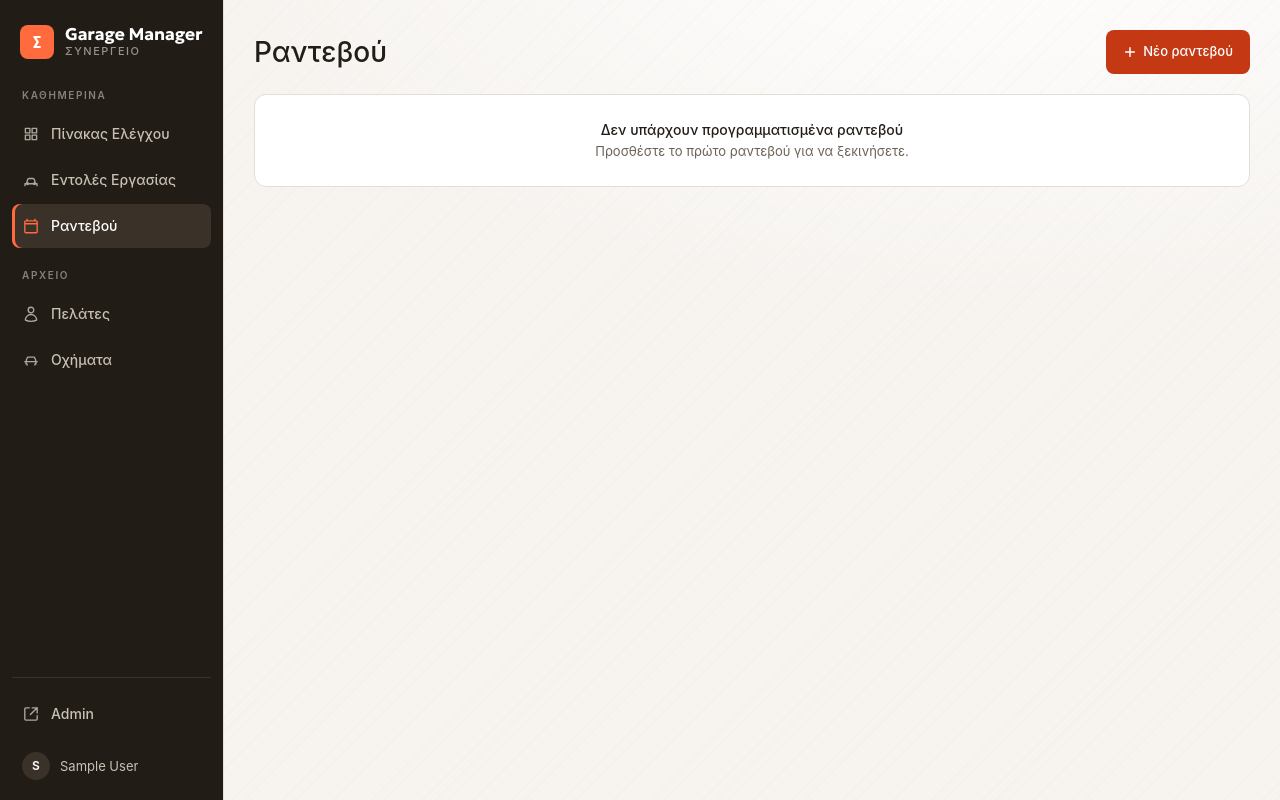
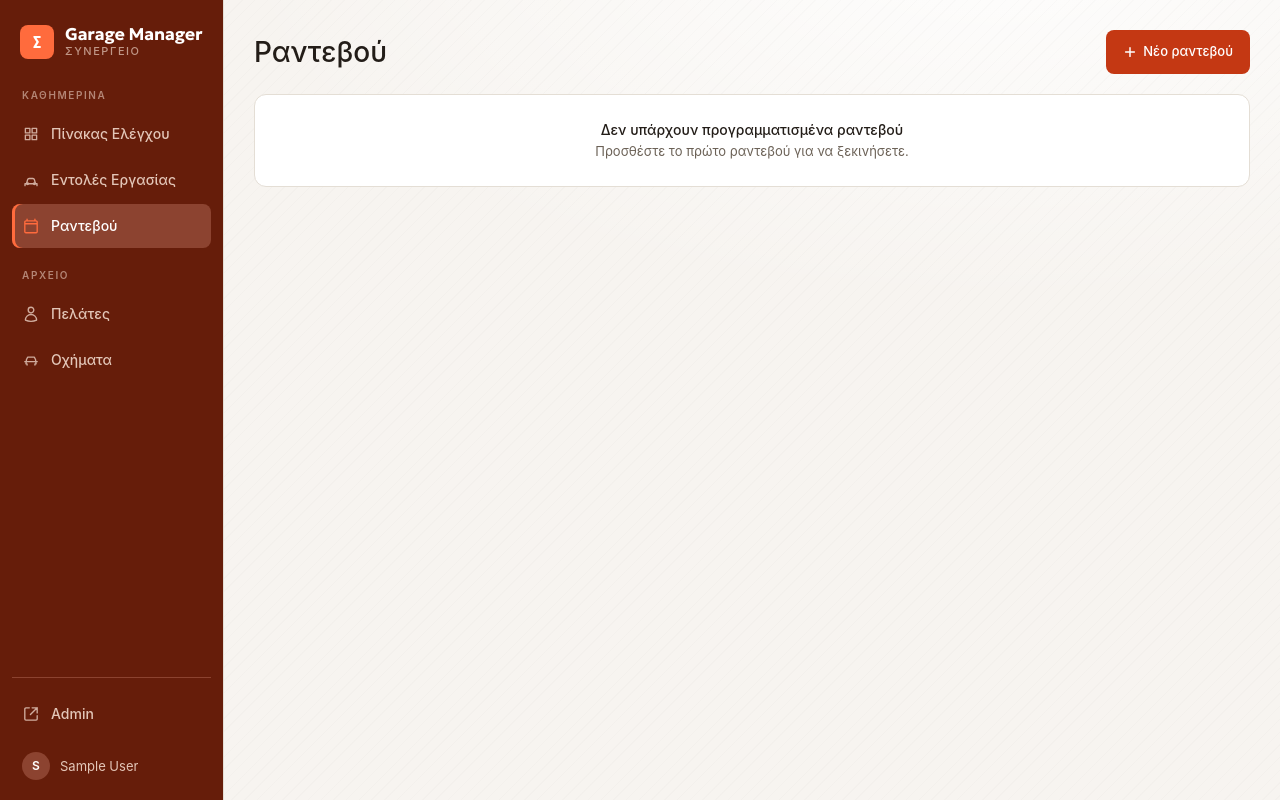
Before and after one commit to micktomi/garage, a Laravel app: page /workshop/appointments in a window 1280 px wide. Run offline with Laravel 12, Linux system fonts and the light colour scheme; the visitor is signed in with stand-in values (Sample User, id 1); data that the repository does not hold is empty; style sheets or scripts are compiled from the project's sources; some web fonts are replaced.

Commit message:
Deepen workshop dashboard color presence
Second, bolder design pass: sidebar filled with a deep terracotta
derivative instead of neutral charcoal, gradient hero band on the
dashboard header, and flat tinted fills (not thin borders) on the
vehicle bay cards and stat cards. Same WCAG contrast discipline as
the first pass — verified computationally, not eyeballed.

Co-Authored-By: Claude Sonnet 5 <noreply@anthropic.com>

```diff
--- a/resources/views/layouts/workshop.blade.php
+++ b/resources/views/layouts/workshop.blade.php
@@ -49,14 +49,17 @@
             --ws-border: #E4DED5;
             --ws-border-hover: #D3CABB;
 
-            /* Sidebar — warm charcoal, not teal-black. */
-            --ws-nav: #221C17;
-            --ws-nav-hover: #2F2822;
-            --ws-nav-active: #3A3128;
+            /* Sidebar — deep oxblood-terracotta, the first stroke of colour
+               the page shows. Same hue family as --ws-primary, taken dark
+               enough that white text clears 12:1 and the muted tan below
+               still clears 6.7:1 — verified computationally, not eyeballed. */
+            --ws-nav: #661D0A;
+            --ws-nav-hover: #782F1C;
+            --ws-nav-active: #8C4330;
             --ws-nav-accent: #FF6B3D;
-            --ws-nav-text: #C9C0B4;
+            --ws-nav-text: #E3C6B8;
             --ws-nav-text-hi: #FFFFFF;
-            --ws-nav-divider: #3A3128;
+            --ws-nav-divider: #8C4330;
 
             /* Primary — «Κεραμιδί»: the bold warm brand accent. Buttons, links,
                focus rings and the sidebar mark all read from this one colour. */
@@ -107,10 +110,28 @@
             --ws-status-expired-fg: #C22412;
             --ws-status-expired-border: #F2B9AE;
 
-            /* Dashboard signals — appointments card shares the secondary blue. */
-            --ws-stat-appointments-bg: #E3EDFF;
+            /* Filled-surface variants of the same six hues, for the vehicle
+               bay cards and the dashboard stat cards — genuinely tinted, not
+               a pale badge wash. Deep enough to read as real colour; ink text
+               (11-13:1) and every large-text saturated fg (3.1-4.2:1) were
+               checked against each one, not eyeballed. Badges keep the paler
+               tokens above so a pill never blends into the card behind it. */
+            --ws-status-new-card-bg: #AEC0EA;
+            --ws-status-new-card-border: #668BE1;
+            --ws-status-progress-card-bg: #D4B4E9;
+            --ws-status-progress-card-border: #B16EDE;
+            --ws-status-awaiting-card-bg: #E6C994;
+            --ws-status-awaiting-card-border: #DFAA49;
+            --ws-status-ready-card-bg: #8EE1B3;
+            --ws-status-ready-card-border: #45D987;
+            --ws-status-expired-card-bg: #EDC0BB;
+            --ws-status-expired-card-border: #E37F74;
+
+            /* Dashboard signals — appointments card shares the secondary
+               blue's filled-surface tint above. */
+            --ws-stat-appointments-bg: #AEC0EA;
             --ws-stat-appointments-fg: #1554F0;
-            --ws-stat-appointments-border: #B9CDFB;
+            --ws-stat-appointments-border: #668BE1;
             --ws-divider-soft: #EDE7DD;
 
             /* Compatibility aliases for the existing workshop detail forms. */
```
Also changed, not shown: other parts of resources/views/layouts/workshop.blade.php (+34 -21 lines), tests/Feature/WorkshopDashboardTest.php (+2 -2 lines), tests/Feature/WorkshopSidebarTest.php (+2 -2 lines).
